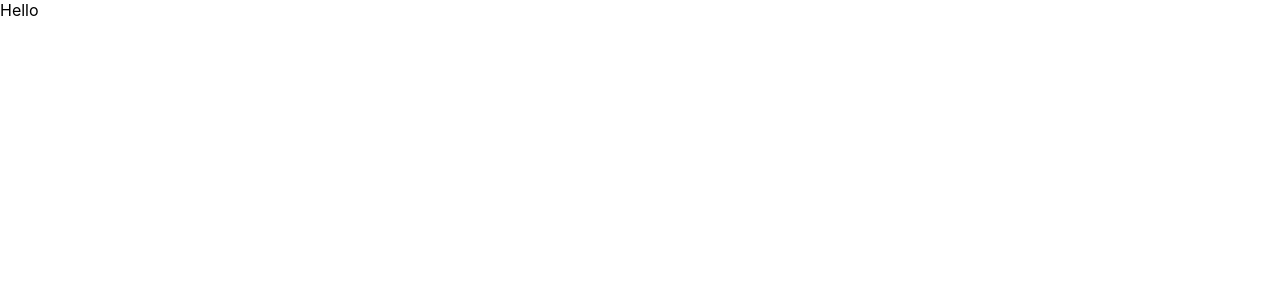
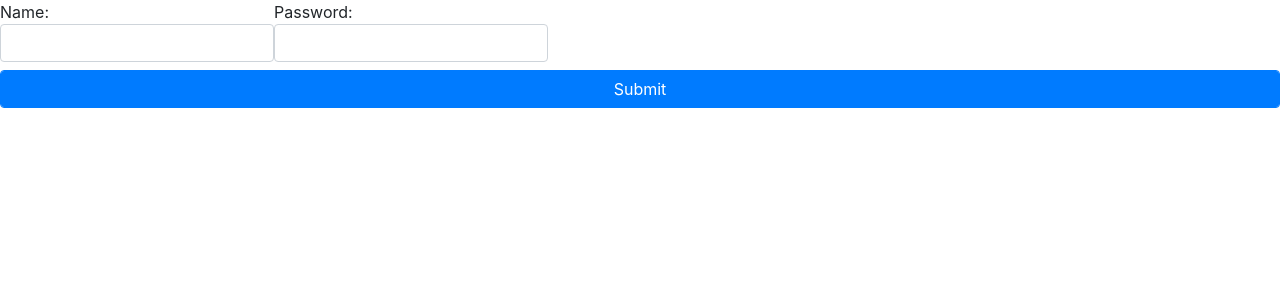
Before and after one commit to FelipeEnne/find-your-course, a React (Create React App) app: page / in a window 1280 px wide. Shown: the top 300 px of the page. Built offline with nearby package versions, Linux system fonts and the light colour scheme.

Commit message:
create login container

```diff
--- a/package.json
+++ b/package.json
@@ -8,10 +8,13 @@
     "@testing-library/react": "^9.3.2",
     "@testing-library/user-event": "^7.1.2",
     "axios": "^0.19.2",
+    "bootstrap": "^4.5.0",
     "prop-types": "^15.7.2",
     "react": "^16.13.1",
+    "react-bootstrap": "^1.0.1",
     "react-dom": "^16.13.1",
     "react-redux": "^7.1.3",
+    "react-router-dom": "^5.2.0",
     "react-scripts": "3.4.1"
   },
   "scripts": {
--- /dev/null
+++ b/src/api/url.js
@@ -0,0 +1,3 @@
+const url = 'http://localhost:3001/'
+
+ export default url
--- /dev/null
+++ b/src/api/users.js
@@ -0,0 +1,14 @@
+import axios from 'axios';
+import url from './url'
+
+const userLogin = async props => {
+    const { name } = props;
+    const urlLogin = `${url}/login`;
+    const params = `name=${name}`;
+
+    const response = await axios.get(`${urlLogin}?${params}`);
+    return response.data;
+  };
+
+
+  export { userLogin };
--- a/src/components/App.js
+++ b/src/components/App.js
@@ -1,10 +1,18 @@
 import React from 'react';
+import {
+  BrowserRouter as Router,
+  Switch,
+  Route,
+} from 'react-router-dom';
+import Login from '../containers/Login'
+import 'bootstrap/dist/css/bootstrap.min.css';
 
 
-function App() {
+const App = props => {
+
   return (
     <div className="App">
-      Hello
+      <Login />
     </div>
   );
 }
--- /dev/null
+++ b/src/containers/Login.js
@@ -0,0 +1,50 @@
+import React, { useState } from 'react';
+import PropTypes from 'prop-types';
+import { userLogin } from '../api/users';
+
+const Login = props => {
+    const { user } = props;
+    const [name, setName] = useState();
+    const [password, setPassword] = useState();
+
+    const handleChange = event => {
+        if (event.target.id === 'input-name') {
+          setName(event.target.value);
+        } else if (event.target.id === 'input-password') {
+          setPassword(event.target.value);
+        }
+      };
+
+
+    const handleSubmit = async event => {
+        event.preventDefault();
+        const response = await userLogin({ name });
+        console.log(response)
+        if (response === false) {
+          return (
+            <div>
+              Erro
+            </div>
+          );
+        }
+    }
+
+    return (
+        <div className="login">
+          <form onSubmit={handleSubmit} className="login-form">
+            <label htmlFor="Name">
+              Name:
+              <input id="input-name" type="text" onChange={handleChange} className="form-control" />
+            </label>
+            <label htmlFor="password">
+              Password:
+              <input id="input-password" type="password" onChange={handleChange} className="form-control" />
+            </label>
+            <input type="submit" value="Submit" className="btn btn-primary form-control" />
+          </form>
+        </div>
+      );
+    };
+
+
+    export default Login;
```
Also changed, not shown: src/actions/user.js (added, +15 -0 lines), 2 other files (tests, documents, lock files or other folders).
